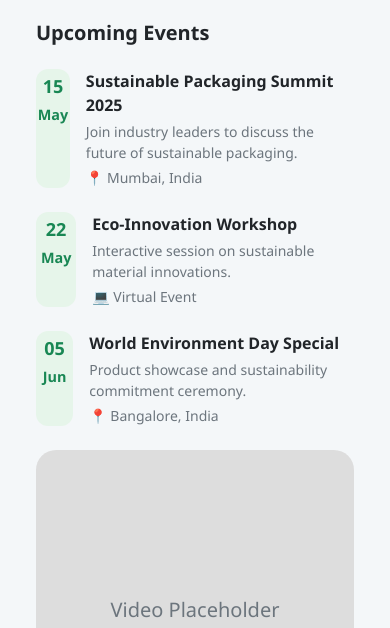
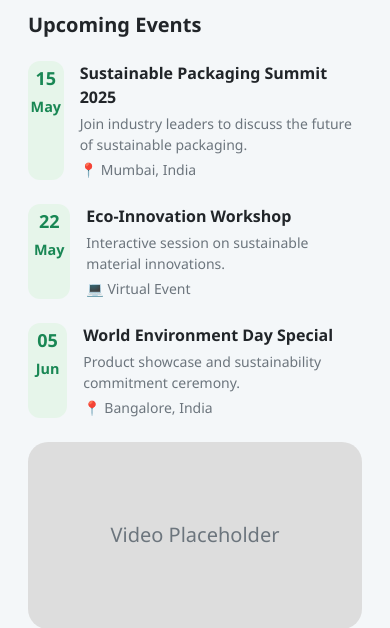
Before and after one commit to aman7398/new-demo, a plain HTML site: page event.html in a window 390 px wide. Shown: the part 222-850 px from the top of the page. Drawn offline with nearby package versions, Linux system fonts and the light colour scheme.

Commit message:
Update event.html

```diff
--- a/event.html
+++ b/event.html
@@ -51,12 +51,19 @@
     .video-box {
       background-color: #ddd;
       border-radius: 1.25rem;
-      height: 20rem;
+      width: 100%;
+      aspect-ratio: 16 / 9;
       display: flex;
       align-items: center;
       justify-content: center;
       color: #6c757d;
       font-size: 1.25rem;
+    }
+    @media (max-width: 767.98px) {
+      .events-section {
+        padding-top: 1rem !important;
+        padding-bottom: 1rem !important;
+      }
     }
   </style>
 </head>
@@ -64,9 +71,9 @@
   <div id="navbar-container"></div>
 
   <section
+    class="events-section py-3 py-md-5 px-3 px-md-5 text-center"
+    data-aos="fade-up"
     onclick="window.location.href='./customer.html'"
-    class="py-4 px-4 px-md-5 text-center"
-    data-aos="fade-up"
   >
     <div class="container">
       <h2 class="section-title mb-2">Events & Media</h2>
```
